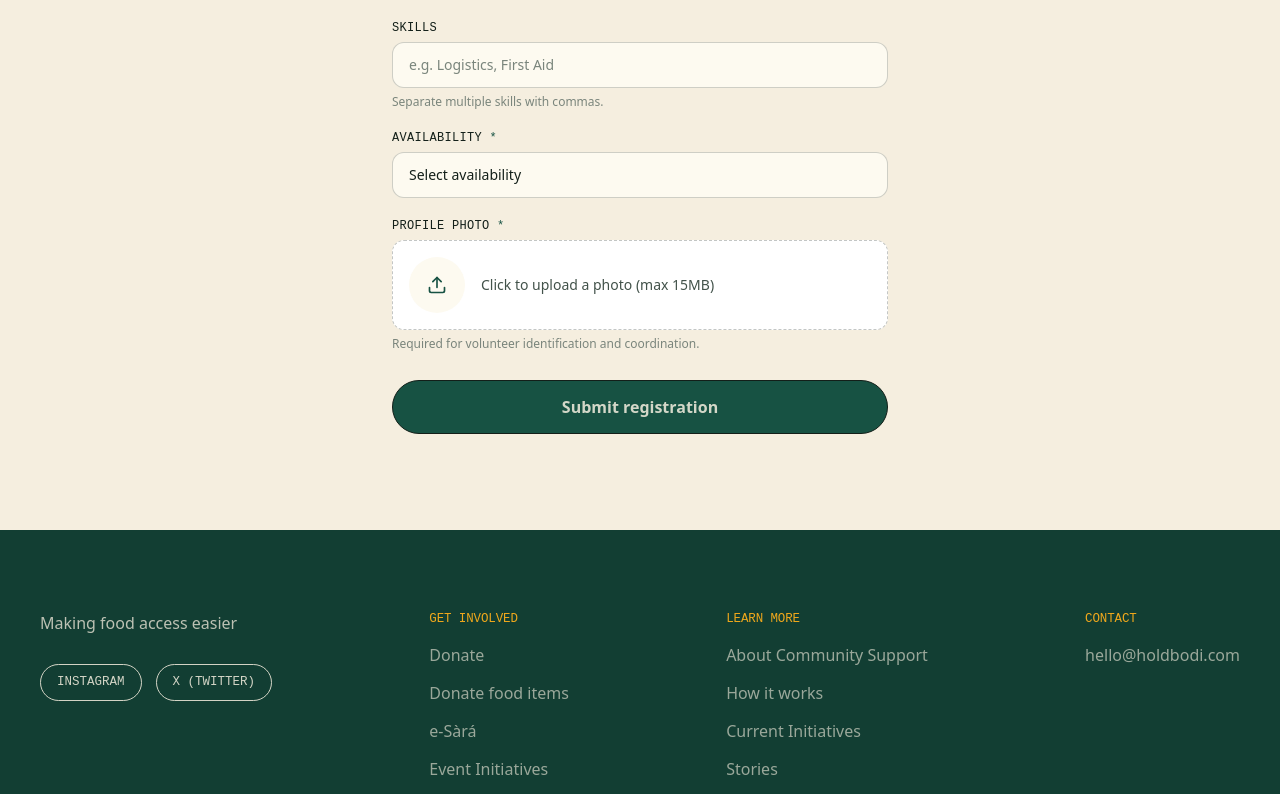
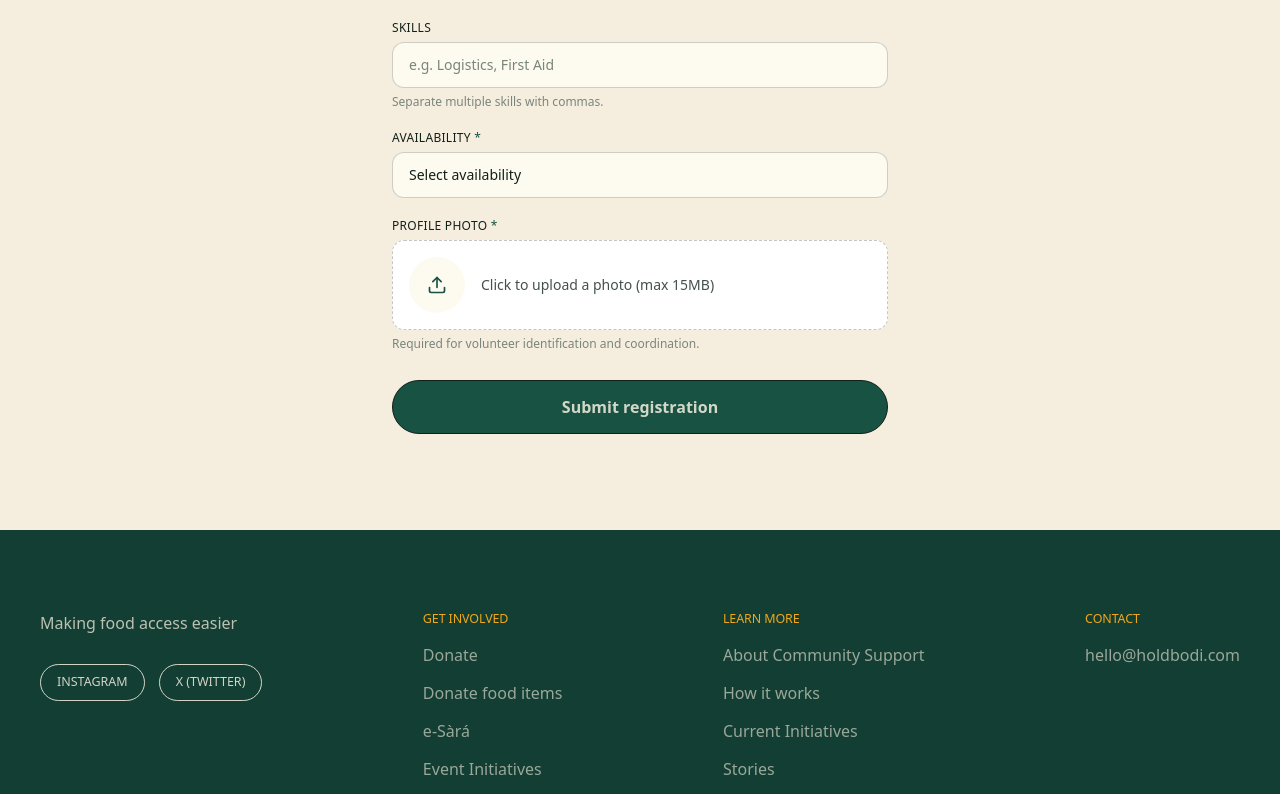
Before and after one commit to holdbodi/frontend, a React (Vite) app: page /volunteer in a window 1280 px wide. Shown: the part 706-1500 px from the top of the page. Built offline with nearby package versions, Linux system fonts and the light colour scheme; no server answers; a web font is replaced by a local one.

Commit message:
update fonts

```diff
--- a/src/components/layout/Footer.tsx
+++ b/src/components/layout/Footer.tsx
@@ -31,7 +31,7 @@ export function Footer() {
               href="https://instagram.com/holdbodi"
               target="_blank"
               rel="noreferrer"
-              className="rounded-full border-[1.5px] border-cream/85 px-4 py-2 font-mono text-[12.5px] uppercase text-cream/85 transition-colors hover:bg-cream/10"
+              className="rounded-full border-[1.5px] border-cream/85 px-4 py-2 font-body text-[12.5px] uppercase text-cream/85 transition-colors hover:bg-cream/10"
             >
               Instagram
             </a>
@@ -39,7 +39,7 @@ export function Footer() {
               href="https://twitter.com/holdbodi"
               target="_blank"
               rel="noreferrer"
-              className="rounded-full border-[1.5px] border-cream/85 px-4 py-2 font-mono text-[12.5px] uppercase text-cream/85 transition-colors hover:bg-cream/10"
+              className="rounded-full border-[1.5px] border-cream/85 px-4 py-2 font-body text-[12.5px] uppercase text-cream/85 transition-colors hover:bg-cream/10"
             >
               X (Twitter)
             </a>
@@ -47,7 +47,7 @@ export function Footer() {
         </div>
 
         <div className="flex flex-col gap-3.5">
-          <h4 className="font-mono text-[12.5px] uppercase text-secondary">Get involved</h4>
+          <h4 className="font-body text-[12.5px] uppercase text-secondary">Get involved</h4>
           {getInvolvedLinks.map((link) => (
             <Link
               key={link.to}
@@ -60,7 +60,7 @@ export function Footer() {
         </div>
 
         <div className="flex flex-col gap-3.5">
-          <h4 className="font-mono text-[12.5px] uppercase text-secondary">Learn more</h4>
+          <h4 className="font-body text-[12.5px] uppercase text-secondary">Learn more</h4>
           {learnMoreLinks.map((link) => (
             <a
               key={link.href}
@@ -73,7 +73,7 @@ export function Footer() {
         </div>
 
         <div className="flex flex-col gap-3.5">
-          <h4 className="font-mono text-[12.5px] uppercase text-secondary">Contact</h4>
+          <h4 className="font-body text-[12.5px] uppercase text-secondary">Contact</h4>
           <a
             href="mailto:hello@holdbodi.org"
             className="font-body text-base text-cream/60 transition-colors hover:text-cream"
@@ -89,7 +89,7 @@ export function Footer() {
         </p>
       </div>
 
-      <div className="container-page flex flex-col items-center justify-between gap-2 py-[22px] font-mono text-[12.5px] text-cream/75 sm:flex-row">
+      <div className="container-page flex flex-col items-center justify-between gap-2 py-[22px] font-body text-[12.5px] text-cream/75 sm:flex-row">
         <p>© {year} holdbodí Community Support. All rights reserved.</p>
         <p className="uppercase">Making food access easier ✦</p>
       </div>
--- a/src/components/ui/Field.tsx
+++ b/src/components/ui/Field.tsx
@@ -32,7 +32,7 @@ interface FieldProps {
 export function Field({ label, htmlFor, error, hint, required, children }: FieldProps) {
   return (
     <div className="flex flex-col gap-1.5">
-      <label htmlFor={htmlFor} className="font-mono text-xs uppercase tracking-wide text-ink">
+      <label htmlFor={htmlFor} className="font-body text-xs uppercase tracking-wide text-ink">
         {label}
         {required && <span className="text-primary"> *</span>}
       </label>
--- a/src/components/ui/ShareButtons.tsx
+++ b/src/components/ui/ShareButtons.tsx
@@ -11,7 +11,7 @@ interface ShareButtonsProps {
 }
 
 const pillBase =
-  "inline-flex items-center gap-2 rounded-full border-[1.5px] border-ink px-4 py-2 font-mono text-[12.5px] uppercase text-ink transition-colors hover:bg-ink hover:text-cream";
+  "inline-flex items-center gap-2 rounded-full border-[1.5px] border-ink px-4 py-2 font-body text-[12.5px] uppercase text-ink transition-colors hover:bg-ink hover:text-cream";
 
 export function ShareButtons({ url, text, className }: ShareButtonsProps) {
   const [copied, setCopied] = useState(false);
```
